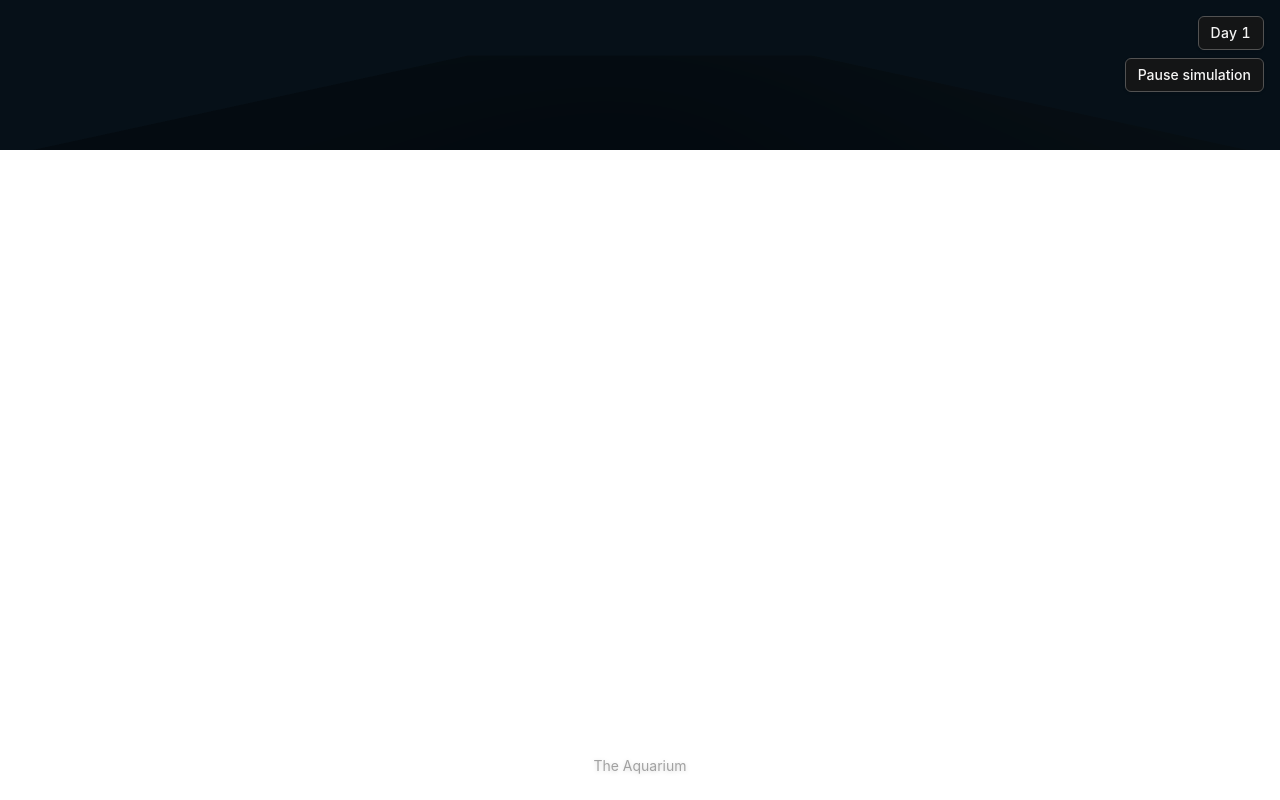
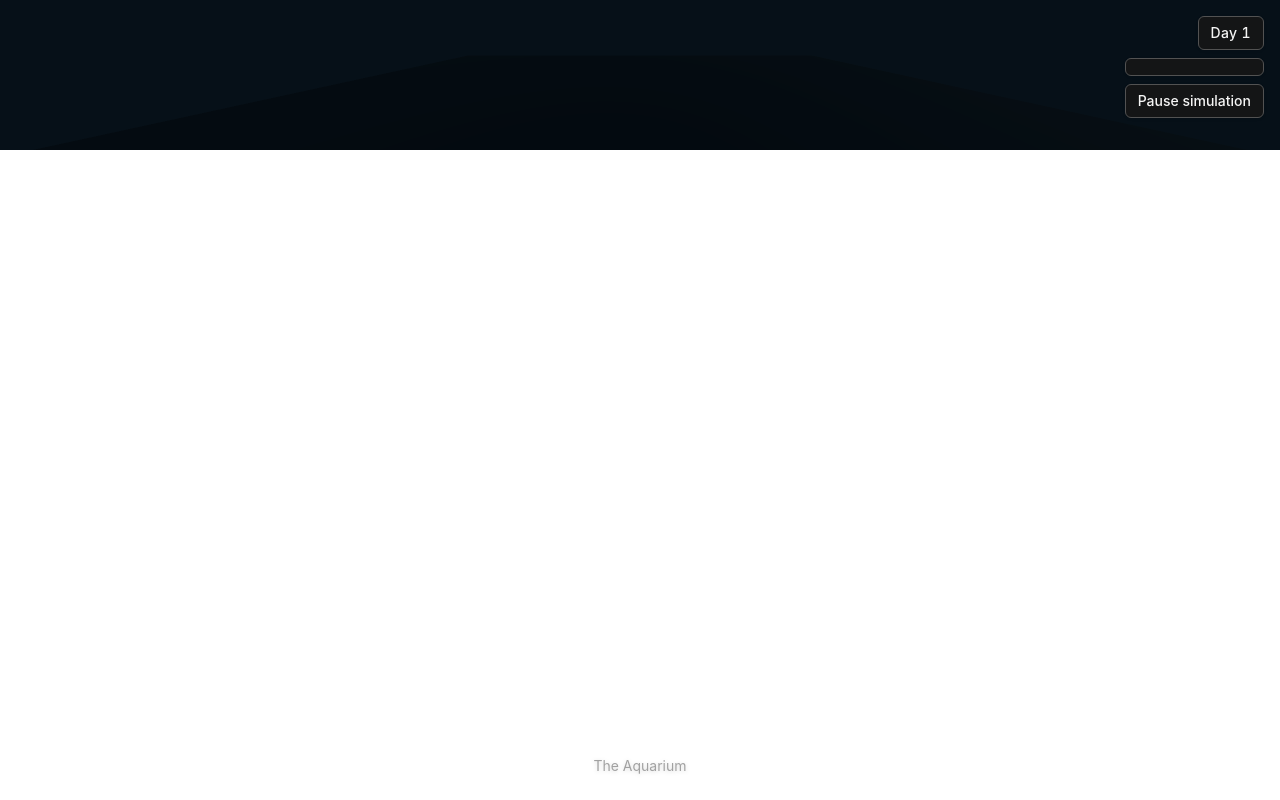
Before and after one commit to Michael-F-Bryan/the-aquarium, a React (Vite) app: page / in a window 1280 px wide. Built offline with nearby package versions, Linux system fonts and the light colour scheme.

Commit message:
#17 Add toast log shell component
HUD toast list with scroll cap; entries render in append order for future sim wiring.

```diff
--- a/src/App.tsx
+++ b/src/App.tsx
@@ -2,6 +2,7 @@ import { SimulationClockProvider } from "./game/SimulationClockProvider";
 import { useSimulationClock } from "./game/simulationClockContext";
 import { TankScene } from "./tank/TankScene";
 import { DayCounter } from "./ui/DayCounter";
+import { ToastLogShell } from "./ui/ToastLogShell";
 
 function GameShell() {
   const { paused, togglePause } = useSimulationClock();
@@ -9,6 +10,7 @@ function GameShell() {
     <div className="relative flex min-h-dvh flex-col">
       <div className="pointer-events-auto absolute top-4 right-4 z-20 flex flex-col items-end gap-2">
         <DayCounter />
+        <ToastLogShell entries={[]} />
         <button
           type="button"
           className="rounded-md border border-neutral-600 bg-neutral-900/90 px-3 py-1.5 text-sm font-medium text-neutral-100 shadow-sm backdrop-blur-sm hover:bg-neutral-800"
--- /dev/null
+++ b/src/ui/ToastLogShell.tsx
@@ -0,0 +1,34 @@
+export type ToastLogEntry = {
+  id: string;
+  message: string;
+};
+
+type ToastLogShellProps = {
+  entries: readonly ToastLogEntry[];
+};
+
+/**
+ * Read-only toast list shell for the HUD. Simulation code will append entries later;
+ * this component only renders the provided list in order inside a capped, scrollable region.
+ */
+export function ToastLogShell({ entries }: ToastLogShellProps) {
+  return (
+    <div className="w-full max-w-xs rounded-md border border-neutral-600 bg-neutral-900/90 shadow-sm backdrop-blur-sm">
+      <div
+        role="log"
+        aria-label="Event log"
+        aria-live="polite"
+        aria-relevant="additions"
+        className="max-h-48 overflow-y-auto px-3 py-2 text-left text-sm text-neutral-100"
+      >
+        <ol className="m-0 flex list-none flex-col gap-1.5 p-0">
+          {entries.map((entry) => (
+            <li key={entry.id} className="break-words leading-snug">
+              {entry.message}
+            </li>
+          ))}
+        </ol>
+      </div>
+    </div>
+  );
+}
```
Also changed, not shown: 2 other files (tests, documents, lock files or other folders).
